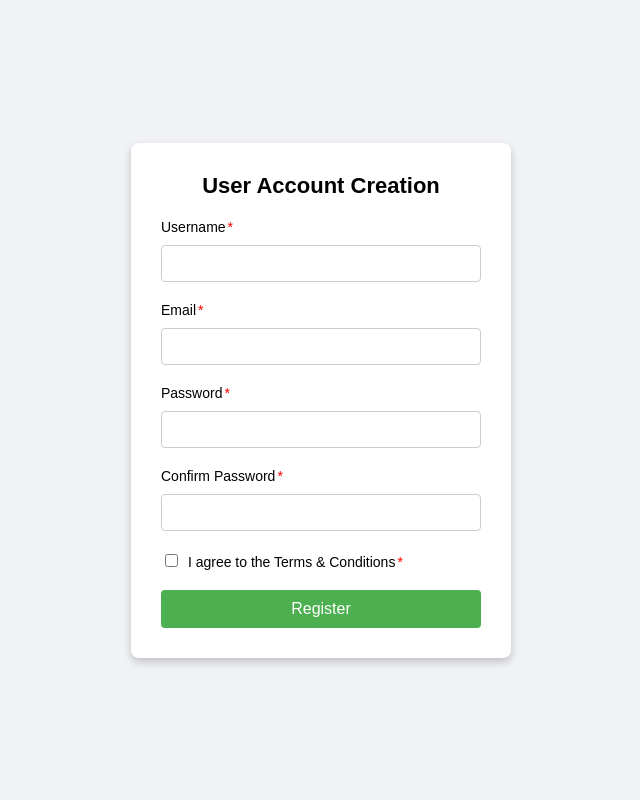
After one commit to santoshki/snq_video_conferencing, a Flask app: page /create_account in a window 1280 px wide. The commit adds this page. Shown: the whole page, without its empty margins (319-959 px from the left). Run offline with Flask 3, Linux system fonts and the light colour scheme.

Commit message:
1. Added new user registration form. 2. Added sqlite database functionalities.

```diff
--- a/app.py
+++ b/app.py
@@ -1,11 +1,45 @@
 from flask import Flask, render_template, request, redirect, url_for, session
-from flask_socketio import SocketIO, emit, join_room
+from flask_socketio import SocketIO, emit, join_room, leave_room
 import uuid
+from database import insert_data
 
 app = Flask(__name__)
-socketio = SocketIO(app)
+app.secret_key = 'your_secret_key_here'  # Replace with a secure key
+socketio = SocketIO(app, cors_allowed_origins="*")
 
-app.secret_key = 'your_secret_key'
+# Keep track of which room each socket is in
+users = {}
+
+
+# ------------------ Routes ------------------
+
+@app.route("/create_account", methods=["GET", "POST"])
+def create_account():
+    if request.method == "POST":
+        username = request.form["username"]
+        email = request.form["email"]
+        password = request.form["password"]
+        confirm_password = request.form["confirm_password"]
+        if password != confirm_password:
+            return "Passwords do not match, please try again"
+        else:
+            print("Username:", username)
+            print("Email id:", email)
+            print("Password:", password)
+            user_exists = insert_data.user_exists(email)
+            if not user_exists:
+                print("Registering new account....")
+                success, message = insert_data.add_user_accounts(username, password, email)
+                if success:
+                    print("User account created successfully!")
+                    return redirect(url_for("login"))
+                else:
+                    print("User Account creation/registration Failed")
+                    return render_template("new_user_registration.html")
+            else:
+                print("Email address already registered. Please proceed to the login page")
+                return redirect(url_for("login"))
+    return render_template("new_user_registration.html")
 
 
 @app.route("/snq_login", methods=["GET", "POST"])
@@ -14,7 +48,7 @@ def login():
         username = request.form["username"]
         password = request.form["password"]
         if username == "admin" and password == "password":
-            session["user"] = username  # store in session
+            session['username'] = username
             return redirect(url_for("home"))
         else:
             return "Invalid credentials, try again."
@@ -23,7 +57,7 @@ def login():
 
 @app.route("/home", methods=["GET", "POST"])
 def home():
-    username = session.get("user")
+    username = session.get('username', 'Guest')
     if request.method == "POST":
         action = request.form.get("action")
         if action == "new_meeting":
@@ -33,23 +67,39 @@ def home():
     return render_template("snq_home.html", username=username)
 
 
-@app.route('/new_meeting')
+@app.route('/new_meeting', methods=["GET", "POST"])
 def new_meeting():
     room_id = str(uuid.uuid4())
     return redirect(url_for('start_meeting', room_id=room_id))
 
 
-# ✅ Corrected: include <room_id> in the route URL
 @app.route('/start_meeting/<room_id>', methods=["GET", "POST"])
 def start_meeting(room_id):
-    return render_template('new_meeting.html', room_id=room_id)
+    username = session.get('username', 'Guest')
+    subject = ""
+
+    if request.method == "POST":
+        subject = request.form.get("meeting_subject_line", "").strip()
+        print("Meeting Subject:", subject)
+
+        if not subject:
+            return "Meeting subject cannot be empty.", 400
+
+        session['meeting_subject'] = subject
+
+        return redirect(url_for('meeting_room', room_id=room_id))
+
+    return render_template('new_meeting.html', room_id=room_id, username=username, meeting_subject=subject)
 
 
 @app.route('/meeting/<room_id>', methods=["GET", "POST"])
 def meeting_room(room_id):
-    username = session.get("user", "Guest")  # fallback if not set
-    return render_template('room.html', room_id=room_id, username=username)
+    username = session.get('username', 'Guest')
+    meeting_subject = session.get('meeting_subject', 'No Subject')
+    return render_template('room.html', room_id=room_id, username=username, meeting_subject=meeting_subject)
 
+
+# ------------------ WebSocket Events ------------------
 
 @socketio.on('message')
 def handle_message(data):
@@ -61,8 +111,45 @@ def handle_message(data):
 def handle_join(data):
     room = data.get('room')
     join_room(room)
+    users[request.sid] = room
+    print(f"Socket {request.sid} joined room {room}")
+    emit('user-joined', {'socketId': request.sid}, room=room, include_self=False)
     emit('message', {'type': 'chat', 'text': 'A user has joined the room.'}, room=room)
 
 
+@socketio.on('offer')
+def handle_offer(data):
+    to = data.get('to')
+    sdp = data.get('sdp')
+    if to:
+        emit('offer', {'from': request.sid, 'sdp': sdp}, room=to)
+
+
+@socketio.on('answer')
+def handle_answer(data):
+    to = data.get('to')
+    sdp = data.get('sdp')
+    if to:
+        emit('answer', {'from': request.sid, 'sdp': sdp}, room=to)
+
+
+@socketio.on('ice-candidate')
+def handle_ice_candidate(data):
+    to = data.get('to')
+    candidate = data.get('candidate')
+    if to:
+        emit('ice-candidate', {'from': request.sid, 'candidate': candidate}, room=to)
+
+
+@socketio.on('disconnect')
+def handle_disconnect():
+    room = users.pop(request.sid, None)
+    if room:
+        emit('user-disconnected', {'socketId': request.sid}, room=room)
+    print(f"Socket {request.sid} disconnected")
+
+
+# ------------------ Run Server ------------------
+
 if __name__ == '__main__':
-    socketio.run(app, debug=True, use_reloader=False, allow_unsafe_werkzeug=True)
+    socketio.run(app, allow_unsafe_werkzeug=True, debug=True)
--- /dev/null
+++ b/static/new_user_registration_style.css
@@ -0,0 +1,69 @@
+/* General body and layout */
+body {
+    font-family: Arial, sans-serif;
+    background-color: #f0f2f5;
+    display: flex;
+    justify-content: center;
+    align-items: center;
+    height: 100vh;
+    margin: 0;
+}
+
+/* Registration container (same structure as login container) */
+.registration-container {
+    background-color: #fff;
+    padding: 30px;
+    border-radius: 8px;
+    box-shadow: 0 4px 8px rgba(0, 0, 0, 0.2);
+    width: 320px; /* match your login container width */
+    text-align: center;
+}
+
+/* Title */
+.registration-container h2 {
+    margin-top: 0;
+    margin-bottom: 20px;
+    font-size: 22px;
+}
+
+/* Input fields */
+.registration-container input[type="text"],
+.registration-container input[type="email"],
+.registration-container input[type="password"] {
+    width: 100%;
+    padding: 10px;
+    margin: 10px 0;
+    box-sizing: border-box;
+    border: 1px solid #ccc;
+    border-radius: 4px;
+}
+
+/* Checkbox label */
+.registration-container label {
+    font-size: 14px;
+    display: block;
+    text-align: left;
+    margin-top: 10px;
+}
+
+/* Checkbox */
+.registration-container input[type="checkbox"] {
+    margin-right: 6px;
+}
+
+/* Submit button */
+.registration-container button {
+    padding: 10px 20px;
+    background-color: #4CAF50;
+    color: white;
+    border: none;
+    cursor: pointer;
+    width: 100%;
+    border-radius: 4px;
+    margin-top: 20px;
+    font-size: 16px;
+}
+
+.registration-container button:hover {
+    background-color: #45a049;
+}
--- /dev/null
+++ b/templates/new_user_registration.html
@@ -0,0 +1,46 @@
+<!DOCTYPE html>
+<html>
+<head>
+    <meta charset="UTF-8">
+    <title>New User Registration</title>
+    <link rel="stylesheet" href="{{ url_for('static', filename='new_user_registration_style.css') }}">
+    <style>
+        /* Optional: style the asterisk */
+        .required-asterisk {
+            color: red;
+            margin-left: 2px;
+        }
+    </style>
+</head>
+<body>
+
+    <div class="registration-container">
+
+        <h2>User Account Creation</h2>
+
+        <form action="/create_account" method="POST">
+
+            <label for="username">Username<span class="required-asterisk">*</span></label>
+            <input type="text" id="username" name="username" required>
+
+            <label for="email">Email<span class="required-asterisk">*</span></label>
+            <input type="email" id="email" name="email" required>
+
+            <label for="password">Password<span class="required-asterisk">*</span></label>
+            <input type="password" id="password" name="password" required>
+
+            <label for="confirm_password">Confirm Password<span class="required-asterisk">*</span></label>
+            <input type="password" id="confirm_password" name="confirm_password" required>
+
+            <label>
+                <input type="checkbox" id="terms" name="terms" required>
+                I agree to the Terms & Conditions<span class="required-asterisk">*</span>
+            </label>
+
+            <button type="submit">Register</button>
+        </form>
+
+    </div>
+
+</body>
+</html>
--- a/templates/snq_home.html
+++ b/templates/snq_home.html
@@ -8,7 +8,7 @@
 <body>
     <div class="login-container">
         <h2>SnQ Home</h2>
-        <p>Welcome, {{ username }}!</p>
+        <p class="welcome-msg">Welcome, {{ username }}!</p>
         <form method="post">
             <button type="submit" name="action" value="new_meeting">New SnQ Meeting</button>
             <button type="submit" name="action" value="join_meeting">Join SnQ Meeting</button>
--- a/templates/start_meeting.html
+++ b/templates/start_meeting.html
@@ -4,7 +4,7 @@
     <meta charset="UTF-8">
     <meta name="viewport" content="width=device-width, initial-scale=1.0">
     <title>Start Video Meeting</title>
-    <link rel="stylesheet" href="start_meeting_styles.css"> <!-- External CSS Link -->
+    <link rel="stylesheet" href="start_meeting_styles.css">
 </head>
 <body>
     <div class="container">
```
Also changed, not shown: database/clear_db.py (added, +19 -0 lines), database/create_db.py (added, +24 -0 lines), database/insert_data.py (added, +36 -0 lines), database/read_db.py (added, +29 -0 lines), static/index_styles.css (+35 -25 lines), static/main.js (+190 -68 lines), static/snq_home_screen_style.css (+11 -2 lines), static/start_meeting_style.css (+1 -1 lines), templates/index.html (+1 -1 lines), templates/login.html (+2 -2 lines), templates/new_meeting.html (+28 -2 lines), templates/room.html (+16 -21 lines), static/login_style.css (line endings or trailing spaces).
